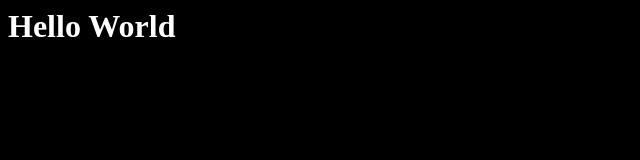
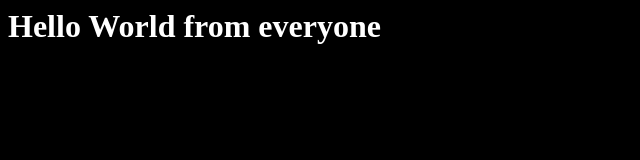
Before and after one commit to 4redbox/web-app-server, a plain HTML site: page index.html in a window 1280 px wide. Shown: the whole page, without its empty margins (0-640 px from the left). Drawn offline with Linux system fonts and the light colour scheme.

Commit message:
Update index.html

```diff
--- a/index.html
+++ b/index.html
@@ -9,6 +9,6 @@
     </style>
   </head>
   <body>
-    <h1>Hello World</h1>
+    <h1>Hello World from everyone</h1>
   </body>
 </html>
```
